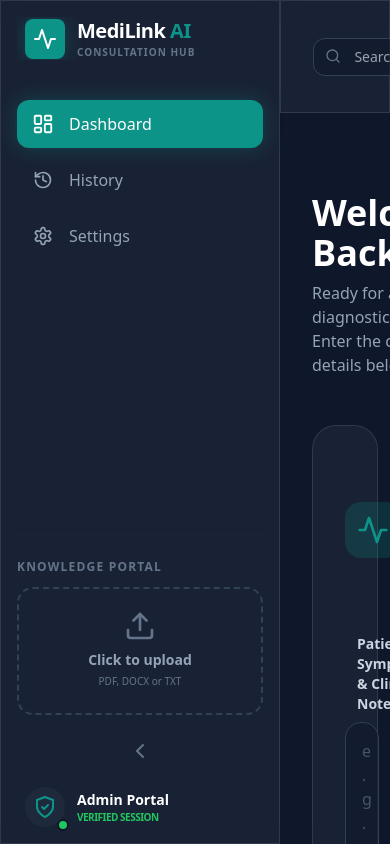
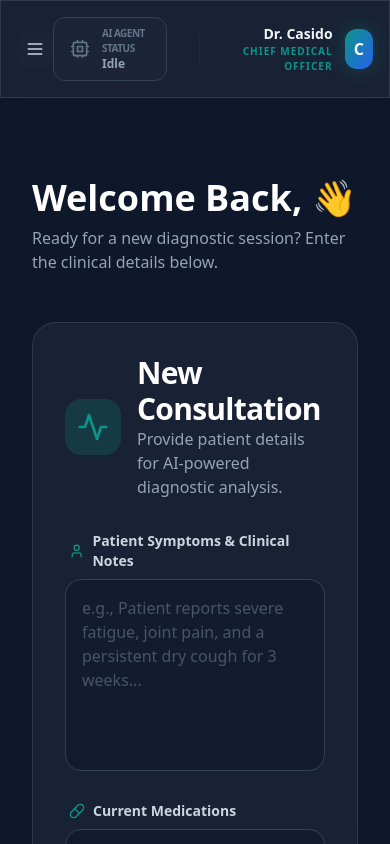
Before and after one commit to Casido1/MediLink.AI.UI, a React (Vite) app: page / in a window 390 px wide. Built offline with nearby package versions, Linux system fonts and the light colour scheme.

Commit message:
Made the UI responsive

```diff
--- a/src/App.jsx
+++ b/src/App.jsx
@@ -7,7 +7,8 @@ import {
     Search,
     Cpu,
     UserCheck,
-    Clock
+    Clock,
+    Menu
 } from 'lucide-react';
 
 // Components
@@ -25,6 +26,7 @@ function App() {
     const [currentResult, setCurrentResult] = useState(null);
     const [history, setHistory] = useState([]);
     const [agentStatus, setAgentStatus] = useState('Idle');
+    const [isSidebarOpen, setIsSidebarOpen] = useState(false);
 
     useEffect(() => {
         setHistory(historyService.getHistory());
@@ -66,13 +68,20 @@ function App() {
 
     return (
         <div className="min-h-screen flex bg-hospital-dark text-slate-100 font-sans selection:bg-hospital-teal/30">
-            <Sidebar activeTab={activeTab} setActiveTab={setActiveTab} />
+            <Sidebar activeTab={activeTab} setActiveTab={setActiveTab} isSidebarOpen={isSidebarOpen} setIsSidebarOpen={setIsSidebarOpen} />
 
             <main className="flex-1 h-screen overflow-y-auto relative">
                 {/* Top Header Bar */}
-                <header className="sticky top-0 z-30 flex items-center justify-between px-8 py-4 glass border-b border-slate-800/50">
-                    <div className="flex items-center gap-6">
-                        <div className="relative">
+                <header className="sticky top-0 z-30 flex items-center justify-between px-4 md:px-8 py-4 glass border-b border-slate-800/50">
+                    <div className="flex items-center gap-3 md:gap-6">
+                        {/* Mobile Hamburger Menu */}
+                        <button
+                            onClick={() => setIsSidebarOpen(true)}
+                            className="lg:hidden p-2 rounded-xl bg-slate-800/50 text-slate-300 hover:text-white hover:bg-slate-700 transition-all"
+                        >
+                            <Menu className="w-5 h-5" />
+                        </button>
+                        <div className="relative hidden md:block">
                             <input
                                 type="text"
                                 placeholder="Search history or clinical data..."
--- a/src/components/Sidebar.jsx
+++ b/src/components/Sidebar.jsx
@@ -9,7 +9,8 @@ import {
     ChevronRight,
     Upload,
     Activity,
-    ShieldCheck
+    ShieldCheck,
+    X
 } from 'lucide-react';
 import { toast } from 'react-hot-toast';
 import { consultationService } from '../services/apiService';
@@ -35,7 +36,7 @@ const SidebarItem = ({ icon: Icon, label, active, onClick, collapsed }) => (
     </button>
 );
 
-const Sidebar = ({ activeTab, setActiveTab }) => {
+const Sidebar = ({ activeTab, setActiveTab, isSidebarOpen, setIsSidebarOpen }) => {
     const [collapsed, setCollapsed] = useState(false);
     const [isUploading, setIsUploading] = useState(false);
 
@@ -57,13 +58,48 @@ const Sidebar = ({ activeTab, setActiveTab }) => {
         }
     };
 
+    const handleTabClick = (tab) => {
+        setActiveTab(tab);
+        // Close sidebar on mobile after selecting a tab
+        if (window.innerWidth < 1024) {
+            setIsSidebarOpen(false);
+        }
+    };
+
     return (
+        <>
+            {/* Mobile Backdrop */}
+            <AnimatePresence>
+                {isSidebarOpen && (
+                    <motion.div
+                        initial={{ opacity: 0 }}
+                        animate={{ opacity: 1 }}
+                        exit={{ opacity: 0 }}
+                        onClick={() => setIsSidebarOpen(false)}
+                        className="fixed inset-0 bg-black/60 backdrop-blur-sm z-40 lg:hidden"
+                    />
+                )}
+            </AnimatePresence>
+
+            {/* Sidebar */}
             <motion.aside
-            animate={{ width: collapsed ? 80 : 280 }}
-            className="glass h-screen sticky top-0 flex flex-col p-4 z-40"
+                initial={false}
+                animate={{
+                    width: collapsed ? 80 : 280,
+                    x: isSidebarOpen || window.innerWidth >= 1024 ? 0 : -280
+                }}
+                className="glass h-screen fixed lg:sticky top-0 flex flex-col p-4 z-50"
             >
                 {/* Brand */}
                 <div className="flex items-center gap-3 px-2 mb-10 overflow-hidden">
+                    {/* Mobile Close Button */}
+                    <button
+                        onClick={() => setIsSidebarOpen(false)}
+                        className="lg:hidden p-2 rounded-lg text-slate-400 hover:text-white hover:bg-slate-800 transition-all"
+                    >
+                        <X className="w-5 h-5" />
+                    </button>
+
                     <div className="p-2 bg-hospital-teal rounded-lg glow-teal">
                         <Activity className="w-6 h-6 text-white" />
                     </div>
@@ -85,21 +121,21 @@ const Sidebar = ({ activeTab, setActiveTab }) => {
                         icon={LayoutDashboard}
                         label="Dashboard"
                         active={activeTab === 'dashboard'}
-                    onClick={() => setActiveTab('dashboard')}
+                        onClick={() => handleTabClick('dashboard')}
                         collapsed={collapsed}
                     />
                     <SidebarItem
                         icon={History}
                         label="History"
                         active={activeTab === 'history'}
-                    onClick={() => setActiveTab('history')}
+                        onClick={() => handleTabClick('history')}
                         collapsed={collapsed}
                     />
                     <SidebarItem
                         icon={Settings}
                         label="Settings"
                         active={activeTab === 'settings'}
-                    onClick={() => setActiveTab('settings')}
+                        onClick={() => handleTabClick('settings')}
                         collapsed={collapsed}
                     />
                 </nav>
@@ -169,6 +205,7 @@ const Sidebar = ({ activeTab, setActiveTab }) => {
                     )}
                 </div>
             </motion.aside>
+        </>
     );
 };
 
```
Lines whose indentation alone changed are shown as unchanged.
